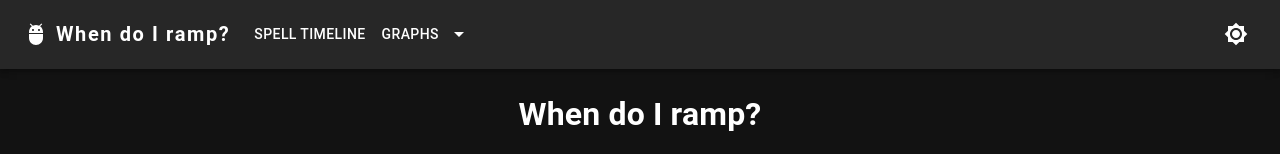
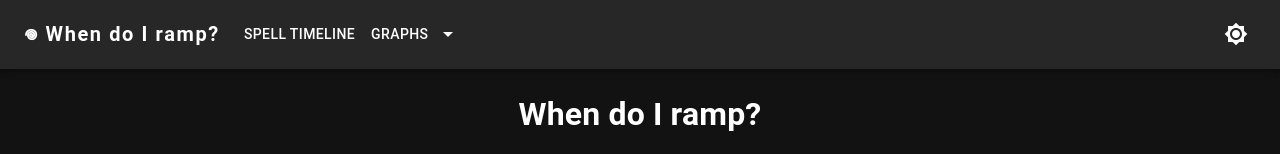
Before and after one commit to lolswirl/wait-im-ramping, a React (Create React App) app: page / in a window 1280 px wide. Shown: the top 154 px of the page. Built offline with nearby package versions, Linux system fonts and the light colour scheme.

Commit message:
modify header icon

```diff
--- a/src/components/AppBar/AppBar.tsx
+++ b/src/components/AppBar/AppBar.tsx
@@ -6,6 +6,7 @@ import IconButton from "@mui/material/IconButton";
 import Typography from "@mui/material/Typography";
 import Menu from "@mui/material/Menu";
 import MenuItem from "@mui/material/MenuItem";
+import SvgIcon, { SvgIconProps } from '@mui/material/SvgIcon';
 import AdbIcon from "@mui/icons-material/Adb";
 import ArrowDropDownIcon from "@mui/icons-material/ArrowDropDown";
 import Container from "@mui/material/Container";
@@ -22,6 +23,12 @@ const dropdownPages = [
   { label: "Jade Empowerment vs. DocJ", path: "/graphs/jade-empowerment-docj" },
   { label: "ST Rotation vs. Spinning Crane Kick", path: "/graphs/st-spinning" }
 ];
+
+// const SwirlIcon = (props: SvgIconProps) => (
+//   <SvgIcon {...props} viewBox="0 0 32 32">
+//     <text x="4" y="26" fontSize="24">𖦹</text>
+//   </SvgIcon>
+// );
 
 function ResponsiveAppBar() {
   const [anchorElNav, setAnchorElNav] = React.useState<null | HTMLElement>(null);
@@ -68,8 +75,8 @@ function ResponsiveAppBar() {
               },
             }}
           >
-            <AdbIcon sx={{ fontSize: 24, cursor: "pointer" }} />
-            When do I ramp?
+            {/* <SwirlIcon/> */}
+            𖦹 When do I ramp?
           </Typography>
 
           <Box sx={{ flexGrow: 1, display: { xs: "flex", md: "none" } }}>
```
